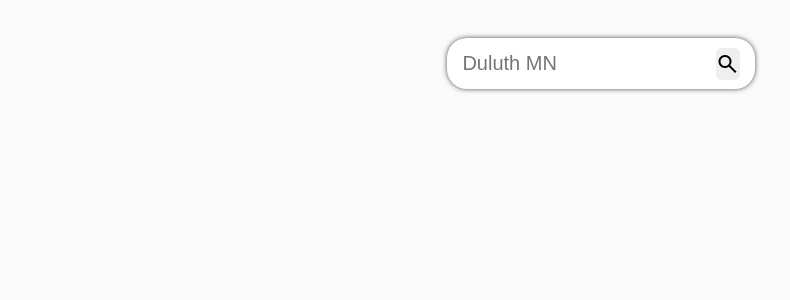
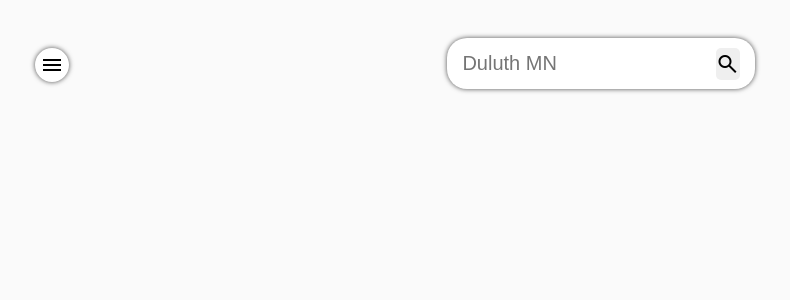
Before and after one commit to jon-tschida/react-weather-app, a React (Create React App) app: page / in a window 1280 px wide. Shown: the top 300 px of the page, without its empty margins (39-829 px from the left). Built offline with nearby package versions, Linux system fonts and the light colour scheme.

Commit message:
Added a settings menu
Added and set initial styling for the settings menu.

```diff
--- a/src/App.js
+++ b/src/App.js
@@ -1,6 +1,7 @@
 import React from 'react';
 import Header from './components/Header';
 import Weather from './components/Weather';
+import Settings from './components/Settings';
 
 // Durham NC API call, we'll want to get the lat and long from the user though down the road.
 // https://api.openweathermap.org/data/2.5/weather?lat=35.994034&lon=-78.898621&units=imperial&appid=2a8ab662e8539e2cb45726e6080084e6
@@ -50,6 +51,7 @@ export default function App() {
 
   return (
     <div>
+      <Settings />
       <Header setLocationData={setLocationData} setLoaded={setLoaded} locationData={locationData} loaded={loaded}/>
       <div> {loadingWeatherData ? null : <Weather weatherData={weatherData} locationData={locationData} dailyWeatherData={dailyWeatherData} loadingDailyWeatherData={loadingDailyWeatherData}/> } </div>
     </div>
--- /dev/null
+++ b/src/Settings.css
@@ -0,0 +1,55 @@
+.settings{
+    padding: 10px;
+    left: 5%;
+    position: absolute;
+    width: 150px;
+    max-height: 55px;
+    transition: max-height 800ms ease-in-out;
+    overflow: hidden;
+}
+.open{
+    padding: 10px;
+    left: 5%;
+    position: absolute;
+    width: 150px;
+    max-height: 500px;
+    transition: max-height 1000ms ease-in-out;
+    overflow: hidden;
+}
+
+.close-menu{
+    user-select: none;
+    color: rgb(0, 0, 0);
+    border-radius: 50%;
+    background-color: #ffffff;
+    box-shadow: 0px 0px 5px #4d4d4d;
+    cursor: pointer;
+    transition: transform 50ms ease-in-out;
+    padding: 5px;
+}
+.close-menu:hover{
+    transform: scale(1.1, 1.1);
+    transition: transform 50ms ease-in-out;
+}
+
+.settings-menu > ul {
+    padding: 20px 0px 20px 0px;
+    list-style: none;
+    line-height: 50px;
+    background-color: #ffffff;
+    box-shadow: 0px 0px 5px #4d4d4d;
+    border-radius: 5px;
+}
+
+ul > li {
+    display: flex;
+    justify-content: center;
+    align-items: center;
+    user-select: none;
+}
+li > button{
+    cursor: pointer;
+}
+.f-or-c{
+    cursor: pointer;
+}
--- /dev/null
+++ b/src/components/Settings.js
@@ -0,0 +1,26 @@
+import React from 'react'
+import "../Settings.css"
+
+export default function Settings() {
+    const [isOpen, setIsOpen] = React.useState(false)
+
+    const handleClick = () => setIsOpen(prevState => !prevState)
+
+
+  return (
+
+    <div className={isOpen ? "settings open" : "settings"}>
+        <>
+        <span className="material-symbols-outlined close-menu" onClick={handleClick}>{isOpen ? 'close' : 'menu'}</span>
+        <div className='settings-menu'>
+        <br />
+            <ul>
+                <li><button>Change Location</button></li>
+                <li>F<span className="material-symbols-outlined f-or-c">toggle_off</span>C</li>
+                <li>mph<span className="material-symbols-outlined f-or-c">toggle_off</span>kph</li>
+            </ul>
+        </div>
+        </>
+    </div>
+  )
+}
```
